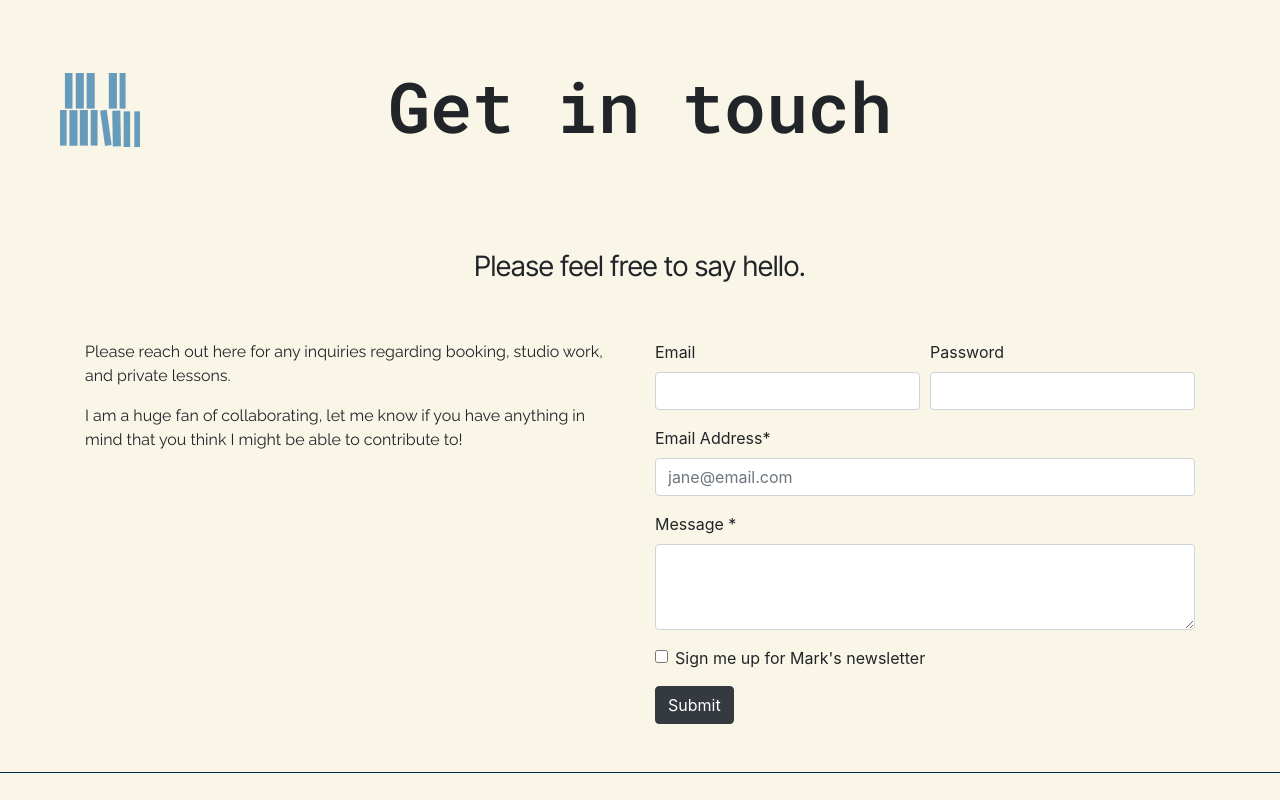
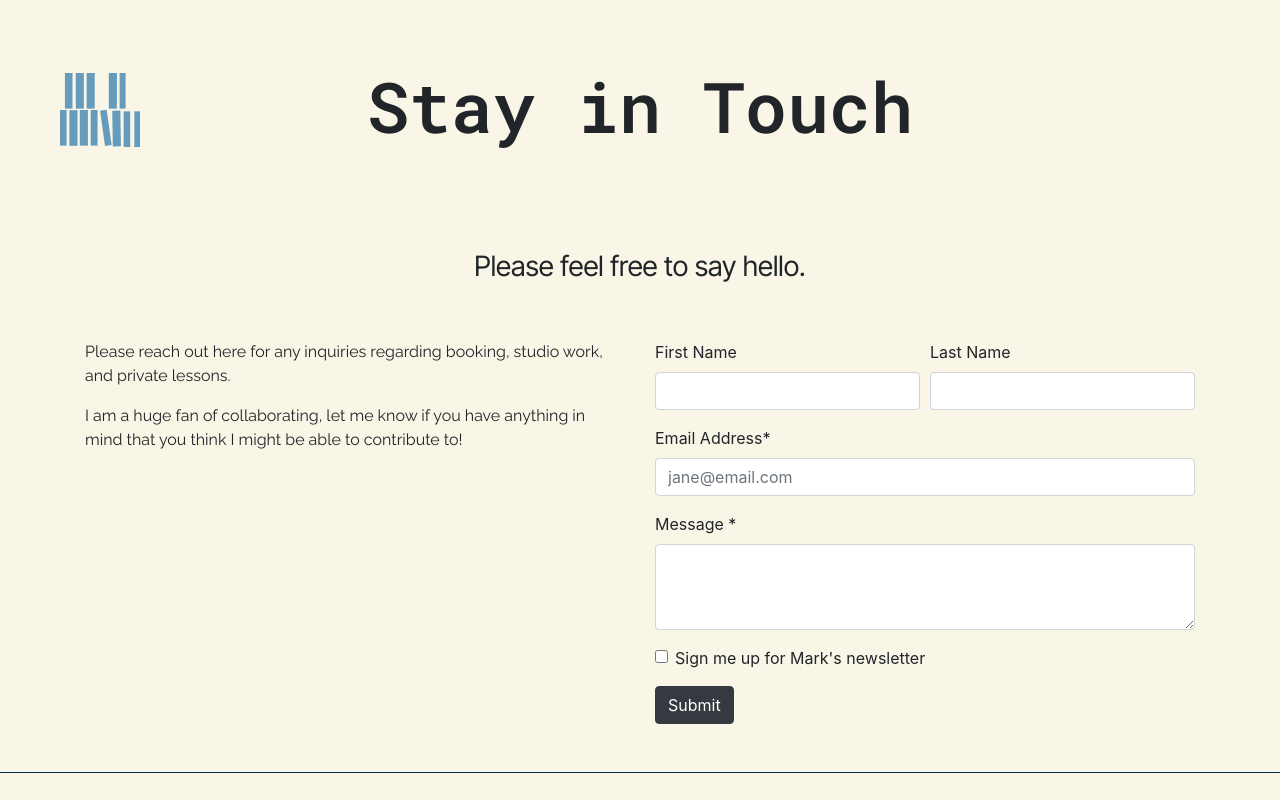
Before and after one commit to skymouse85/MarkCliffordMusic, a website: page contact.html in a window 1280 px wide. Shown: the top 800 px of the page. Drawn offline with nearby package versions, Linux system fonts and the light colour scheme.

Commit message:
formal correction

```diff
--- a/contact.html
+++ b/contact.html
@@ -17,7 +17,7 @@
         href="https://fonts.googleapis.com/css2?family=Inter+Tight:wght@200;400;800;900&family=Raleway:wght@200;400;800&family=Roboto+Mono:wght@100;200;400;600&display=swap"
         rel="stylesheet">
 
-    <title>Get in touch</title>
+    <title>Stay in touch</title>
     <link rel="shortcut icon" href="assets/icons/lightblueVibesAsset 1.svg">
 </head>
 
@@ -34,7 +34,7 @@
                     </a>
                 </div>
                 <div class="col-md-8 d-flex justify-content-center align-self-center">
-                    <h1>Get in touch</h1>
+                    <h1>Stay in Touch</h1>
                 </div>
             </div>
             <!-- <div class="row">
@@ -68,12 +68,12 @@
                 <form>
                     <div class="form-row">
                         <div class="form-group col-md-6">
-                            <label for="inputEmail4">Email</label>
-                            <input type="email" class="form-control" id="inputEmail4">
+                            <label for="inputFirst">First Name</label>
+                            <input type="firstName" class="form-control" id="inputFirst">
                         </div>
                         <div class="form-group col-md-6">
-                            <label for="inputPassword4">Password</label>
-                            <input type="password" class="form-control" id="inputPassword4">
+                            <label for="inputLast">Last Name</label>
+                            <input type="lastName" class="form-control" id="inputLast">
                         </div>
                     </div>
                     <div class="form-group">
```
